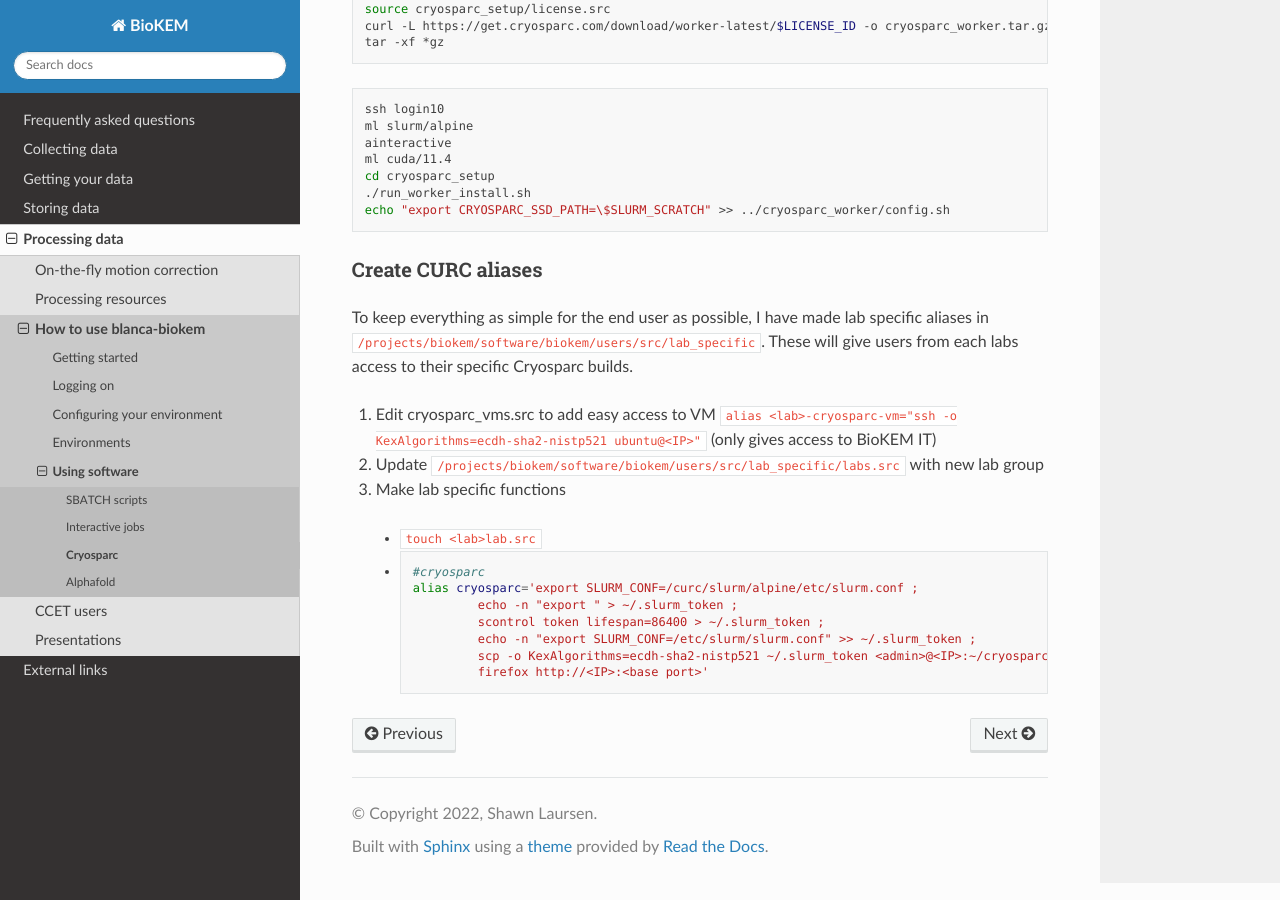
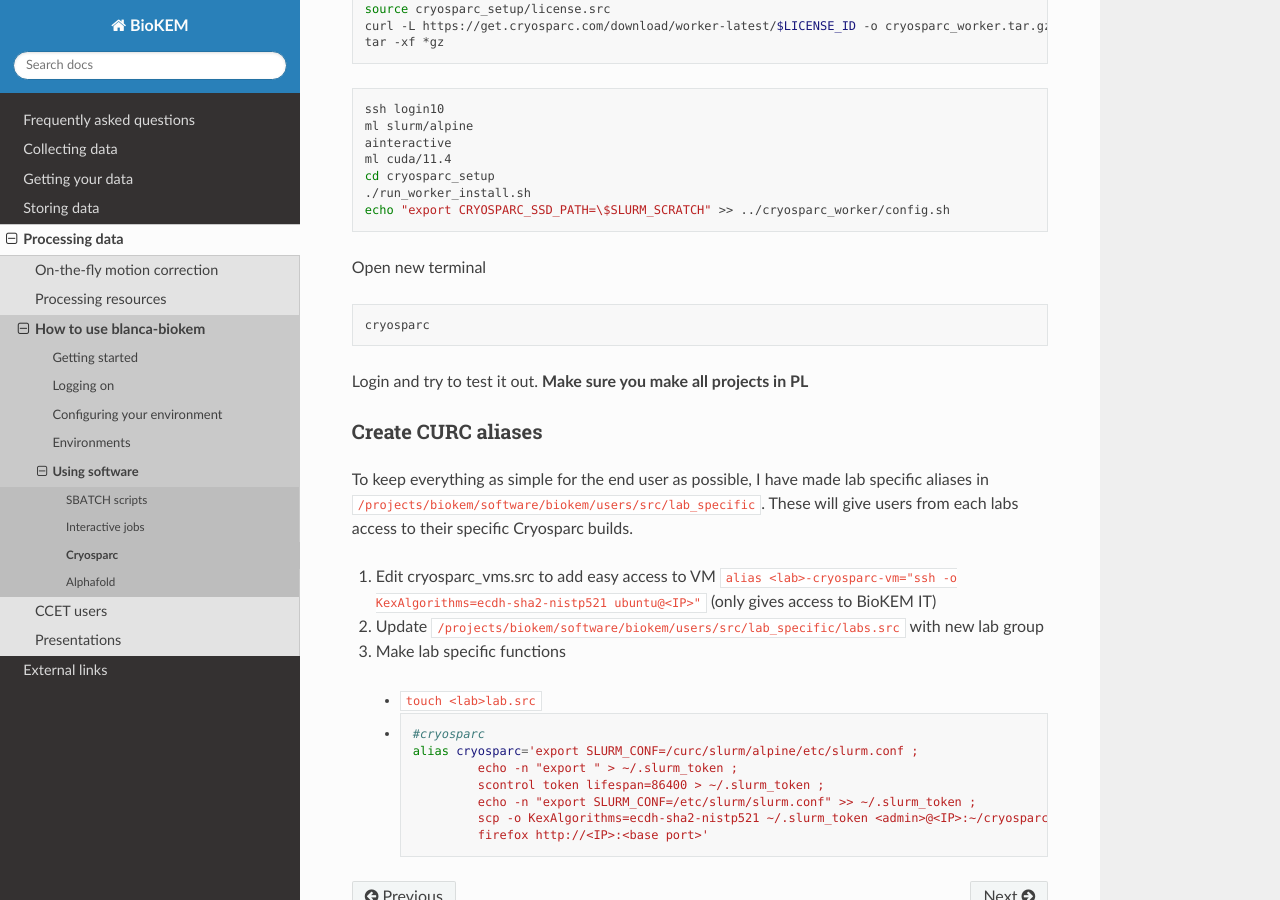
Before and after one commit to CU-BioKEM/user-guide, a Sphinx documentation site: the page built from docs/source/processing/using_software/cryosparc.rst, in a window 1280 px wide and 900 px high, scrolled down 4539 px. Built offline with Sphinx 7.4.7 and the Read the Docs theme 2.0.0, drawn with Linux system fonts in a browser that asks for light colours.

Commit message:
more cryosparc

```diff
--- a/docs/source/processing/using_software/cryosparc.rst
+++ b/docs/source/processing/using_software/cryosparc.rst
@@ -260,6 +260,14 @@ Log onto RC
   ./run_worker_install.sh
   echo "export CRYOSPARC_SSD_PATH=\$SLURM_SCRATCH" >> ../cryosparc_worker/config.sh
 
+Open new terminal
+
+.. code-block:: bash
+
+  cryosparc
+
+Login and try to test it out. **Make sure you make all projects in PL**
+
 .. _Cryo aliases:
 
 Create CURC aliases
```
